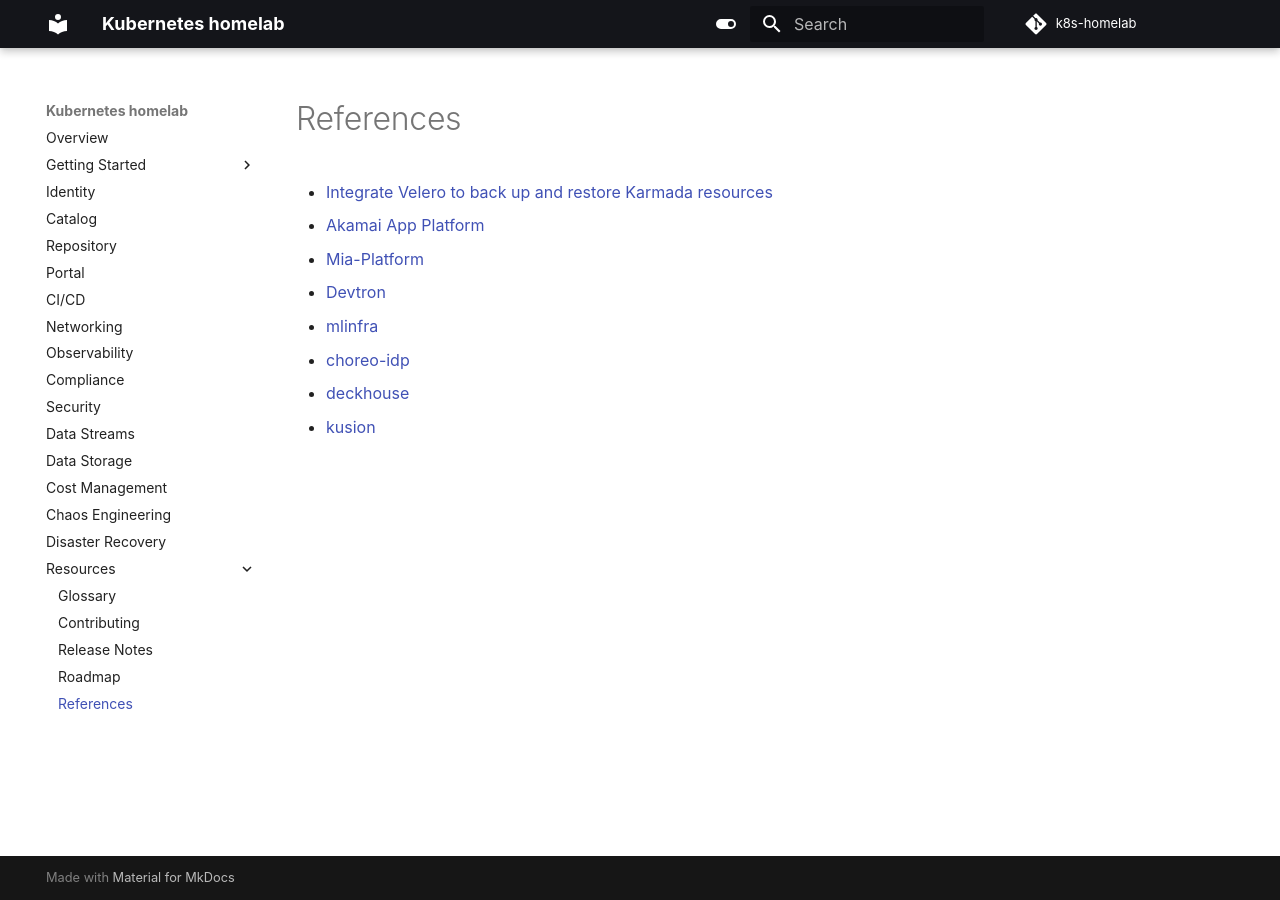
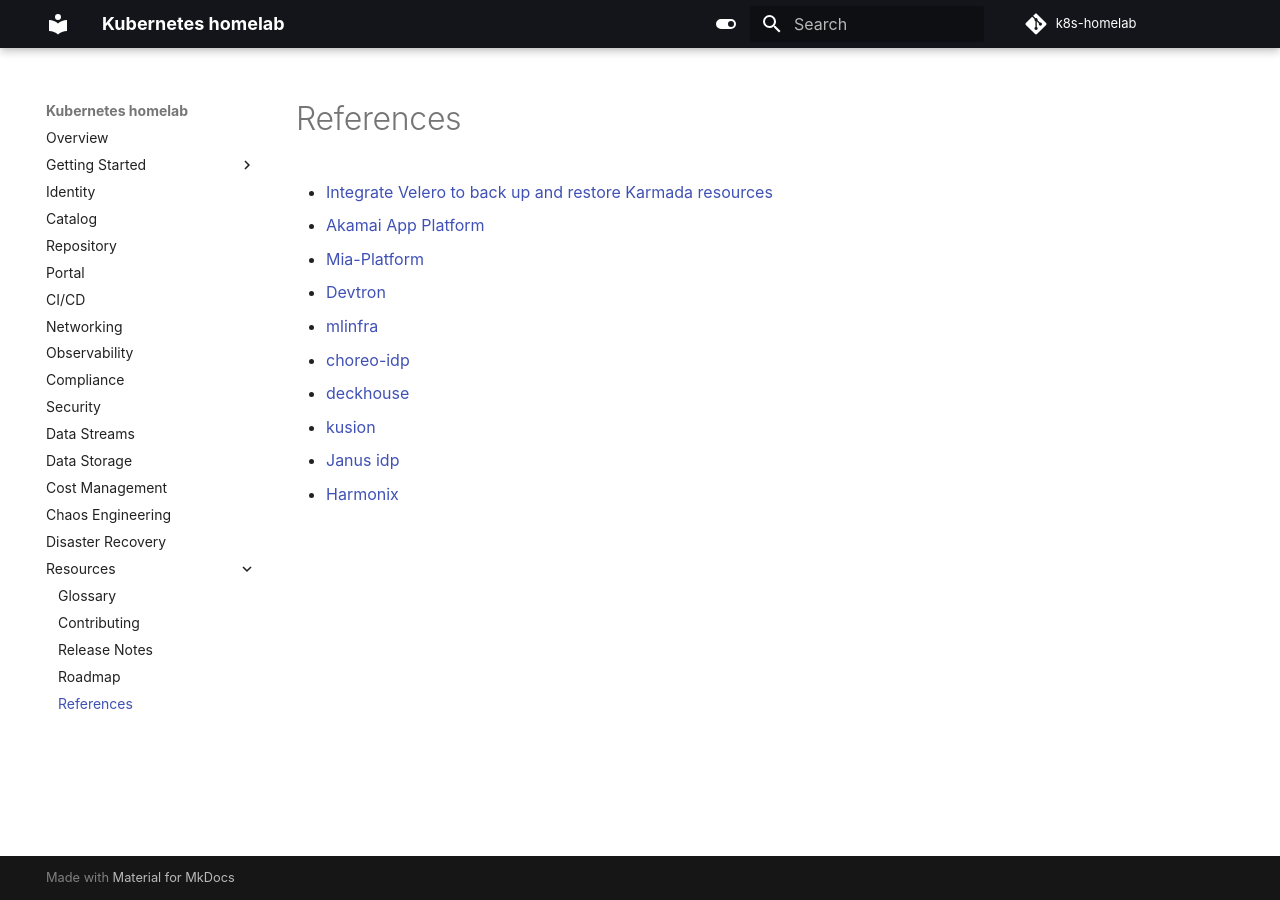
Before and after one commit to thatmlopsguy/dokaseca-control-plane, an MkDocs documentation site: the page built from docs/references.md, in a window 1280 px wide. Built offline with MkDocs 1.6.1 and Material for MkDocs 9.7.7, drawn with Linux system fonts in a browser that asks for light colours; comment, search, counter and statistics services are not loaded.

Commit message:
docs: add references

```diff
--- a/docs/references.md
+++ b/docs/references.md
@@ -8,3 +8,5 @@
 - [choreo-idp](https://github.com/choreo-idp/choreo)
 - [deckhouse](https://github.com/deckhouse/deckhouse)
 - [kusion](https://github.com/KusionStack/kusion)
+- [Janus idp](https://janus-idp.io/)
+- [Harmonix](https://harmonixonaws.io/)
```
